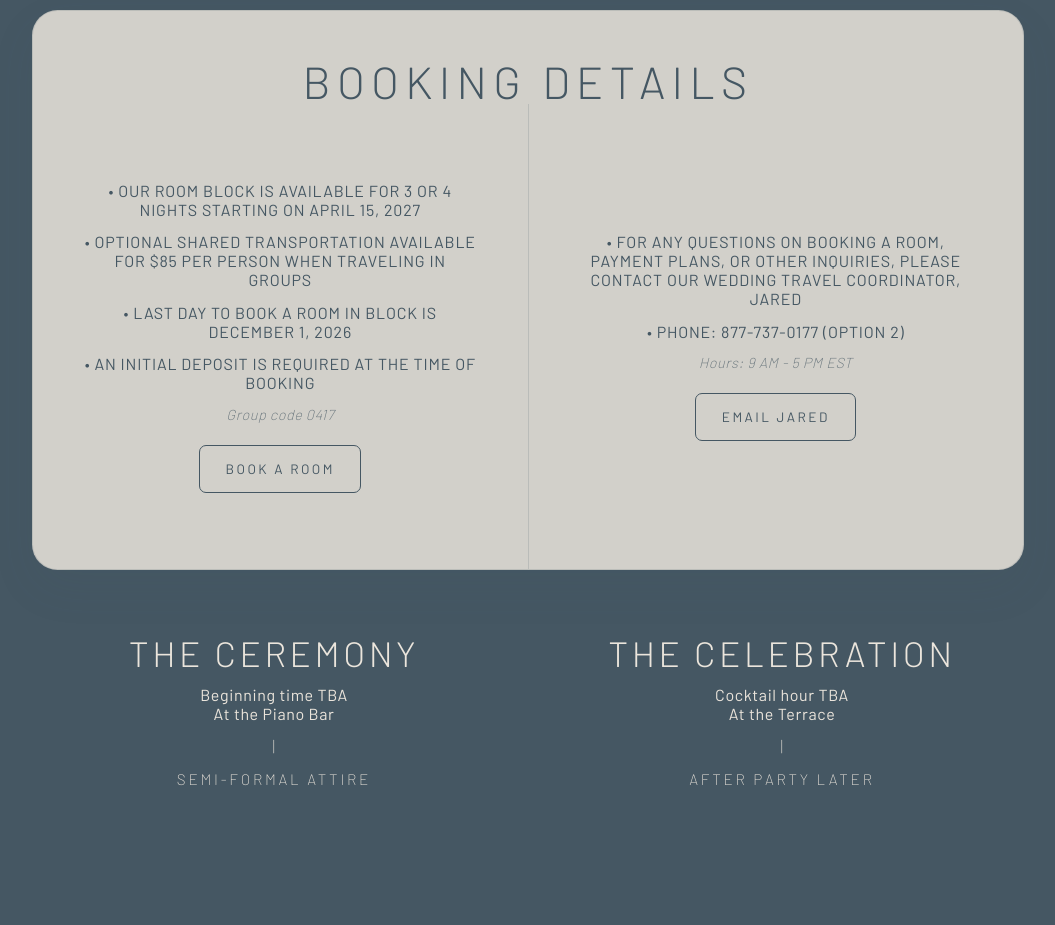
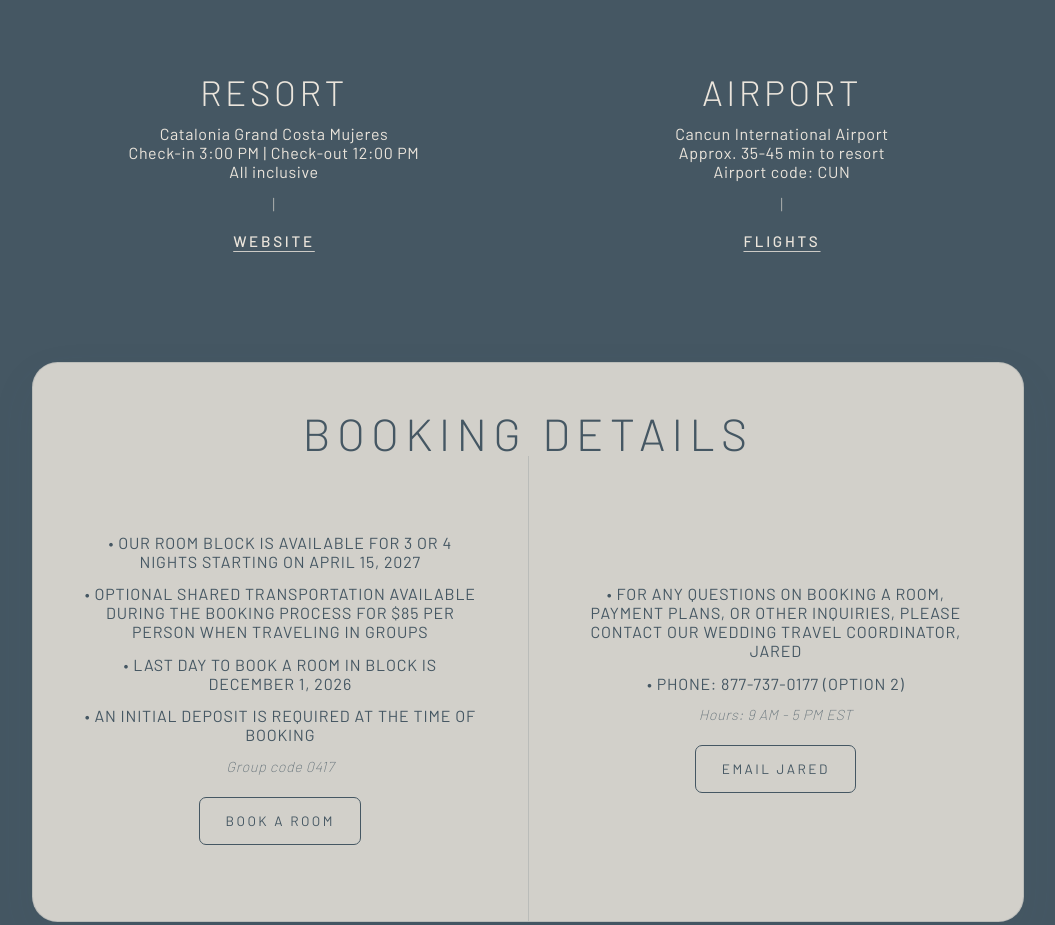
Before and after one commit to ryansmpsn/wedding-site, a website built with Vite: page index.html in a window 1280 px wide. Shown: the part 1280-2205 px from the top of the page, without its empty margins (112-1167 px from the left). Built offline with nearby package versions, Linux system fonts and the light colour scheme.

Commit message:
Enhance timeline card styles with link support and hover effects

```diff
--- a/src/main.js
+++ b/src/main.js
@@ -20,7 +20,7 @@
     bookingHeading: 'Booking details',
     bookingLines: [
       'Our room block is available for 3 or 4 nights starting on April 15, 2027',
-      'Optional shared transportation available for $85 per person when traveling in groups',
+      'Optional shared transportation available during the booking process for $85 per person when traveling in groups',
       'Last day to book a room in block is December 1, 2026',
       'An initial deposit is required at the time of booking'
     ],
@@ -32,29 +32,35 @@
     emailJared: 'Email Jared',
     resortCode: 'Group code 0417',
     bookRoom: 'Book a Room',
-    ceremonyMoments: [
+    travelMoments: [
       {
-        title: 'The Ceremony',
-        lines: ['Beginning time TBA', 'At the Piano Bar'],
-        note: 'Semi-formal attire'
+        title: 'Resort',
+        lines: [
+          'Catalonia Grand Costa Mujeres',
+          'Check-in 3:00 PM | Check-out 12:00 PM',
+          'All inclusive'
+        ],
+        note: 'Website',
+        link: 'https://www.cataloniahotels.com/en/hotel/catalonia-grand-costa-mujeres'
       },
       {
-        title: 'The Celebration',
-        lines: ['Cocktail hour TBA', 'At the Terrace'],
-        note: 'After party later'
+        title: 'Airport',
+        lines: ['Cancun International Airport', 'Approx. 35-45 min to resort', 'Airport code: CUN'],
+        note: 'Flights',
+        link: 'https://www.google.com/travel/flights/flights-to-cancun.html'
       }
     ],
     weekendHeading: "Let's kick off the weekend",
     weekendMoments: [
       {
-        title: 'Welcome Drinks',
-        lines: ['04 16 27', 'Beginning at 5:00 PM', 'The Bar + Lounge'],
-        note: 'Cocktail attire'
+        title: 'The Ceremony',
+        lines: ['At the Piano Bar', 'Semi-formal attire'],
+        note: 'Beginning time TBA'
       },
       {
-        title: 'Sunday Brunch',
-        lines: ['04 18 27', 'Please join us at 10:00 AM', 'The Dining Room'],
-        note: 'Casual attire'
+        title: 'The Celebration',
+        lines: ['At the Terrace', 'Dinner, toasts, and dancing'],
+        note: 'Cocktail hour TBA'
       }
     ],
     countdownKicker: 'Counting down',
@@ -136,7 +142,7 @@
     bookingHeading: 'Detalles de reserva',
     bookingLines: [
       'Nuestro bloque de habitaciones está disponible por 3 o 4 noches a partir del 15 de abril de 2027',
-      'Transporte compartido opcional disponible por $85 por persona para grupos',
+      'Transporte compartido opcional disponible durante el proceso de reserva por $85 por persona al viajar en grupos',
       'La fecha límite para reservar en el bloque es el 1 de diciembre de 2026',
       'Se requiere un depósito inicial al momento de reservar'
     ],
@@ -148,29 +154,39 @@
     emailJared: 'Enviar correo a Jared',
     resortCode: 'Código de grupo 0417',
     bookRoom: 'Reservar habitación',
-    ceremonyMoments: [
+    travelMoments: [
       {
-        title: 'La ceremonia',
-        lines: ['La hora está por confirmarse', 'En Bar de Piano'],
-        note: 'Vestimenta semi-formal'
+        title: 'Resort',
+        lines: [
+          'Catalonia Grand Costa Mujeres',
+          'Entrada 3:00 PM | Salida 12:00 PM',
+          'Todo incluido'
+        ],
+        note: 'Sitio web',
+        link: 'https://www.cataloniahotels.com/en/hotel/catalonia-grand-costa-mujeres'
       },
       {
-        title: 'La celebración',
-        lines: ['La hora está por confirmarse', 'En La Terraza'],
-        note: 'After party más tarde'
+        title: 'Aeropuerto',
+        lines: [
+          'Aeropuerto Internacional de Cancún',
+          'Aprox. 35-45 min al resort',
+          'Código de aeropuerto: CUN'
+        ],
+        note: 'Vuelos',
+        link: 'https://www.google.com/travel/flights/flights-to-cancun.html'
       }
     ],
     weekendHeading: 'Comencemos el fin de semana',
     weekendMoments: [
       {
-        title: 'Tragos de bienvenida',
-        lines: ['04 16 27', 'Comienza a las 5:00 PM', 'The Bar + Lounge'],
-        note: 'Vestimenta coctel'
+        title: 'La Ceremonia',
+        lines: ['En el Piano Bar', 'Atuendo semi-formal'],
+        note: 'Hora de inicio por confirmar'
       },
       {
-        title: 'Brunch del domingo',
-        lines: ['04 18 27', 'Acompáñanos a las 10:00 AM', 'The Dining Room'],
-        note: 'Vestimenta casual'
+        title: 'La Celebración',
+        lines: ['En la Terraza', 'Cena, brindis y baile'],
+        note: 'Hora de cóctel por confirmar'
       }
     ],
     countdownKicker: 'Cuenta regresiva',
@@ -262,7 +278,11 @@
           <h3>${item.title}</h3>
           <p>${item.lines.join('<br />')}</p>
           <span class="timeline-separator">|</span>
-          <span class="timeline-note">${item.note}</span>
+          ${
+            item.link
+              ? `<a class="timeline-note" href="${item.link}" target="_blank" rel="noopener noreferrer">${item.note}</a>`
+              : `<span class="timeline-note">${item.note}</span>`
+          }
         </article>
       `
     )
@@ -352,6 +372,10 @@
           <p class="kicker" data-reveal="text" data-reveal-delay="70">${copy.invitationKicker}</p>
           <h2 data-reveal="text" data-reveal-delay="140">${copy.invitationTitle}<br /><br /></h2>
 
+        <div class="timeline-grid">
+            ${renderTimelineCards(copy.travelMoments)}
+          </div>
+
           <div class="travel-split reveal-card" data-reveal="card">
             <h3 class="travel-heading travel-heading--shared">${copy.bookingHeading}</h3>
             <div class="travel-col">
@@ -367,9 +391,6 @@
             </div>
           </div>
 
-          <div class="timeline-grid">
-            ${renderTimelineCards(copy.ceremonyMoments)}
-          </div>
         </div>
       </section>
 
@@ -436,7 +457,7 @@
             <div class="registry-tags" aria-label="${copy.registryIdeasLabel}">
               ${registryTags}
             </div>
-            <a class="button-link" href="#rsvp">${copy.giftButton}</a>
+            <a class="button-link" href="https://www.zola.com/registry/simpsonregistry" target="_blank" rel="noopener noreferrer">${copy.giftButton}</a>
           </aside>
         </div>
       </section>
--- a/src/style.css
+++ b/src/style.css
@@ -454,6 +454,43 @@
   opacity: 0.55;
 }
 
+.timeline-card a.timeline-note {
+  display: inline-flex;
+  align-items: center;
+  gap: 0.35rem;
+  padding: 0.25rem;
+  font-weight: 500;
+  text-decoration-line: underline;
+  text-decoration-thickness: 1px;
+  text-underline-offset: 0.26em;
+  text-decoration-color: rgba(235, 229, 220, 0.82);
+  border-radius: 0.35rem;
+  transition:
+    color 220ms ease,
+    text-decoration-color 220ms ease,
+    background-color 220ms ease,
+    box-shadow 220ms ease;
+}
+
+.timeline-card a.timeline-note:hover,
+.timeline-card a.timeline-note:focus-visible {
+  color: var(--white-chocolate);
+  text-decoration-color: currentColor;
+  background-color: rgba(235, 229, 220, 0.12);
+  box-shadow: 0 0 0 1px rgba(235, 229, 220, 0.28);
+}
+
+.timeline-grid--sand .timeline-card a.timeline-note {
+  text-decoration-color: rgba(69, 87, 99, 0.72);
+}
+
+.timeline-grid--sand .timeline-card a.timeline-note:hover,
+.timeline-grid--sand .timeline-card a.timeline-note:focus-visible {
+  color: var(--navy);
+  background-color: rgba(69, 87, 99, 0.08);
+  box-shadow: 0 0 0 1px rgba(69, 87, 99, 0.24);
+}
+
 .split-layout {
   display: grid;
   grid-template-columns: 1.15fr 0.85fr;
```
